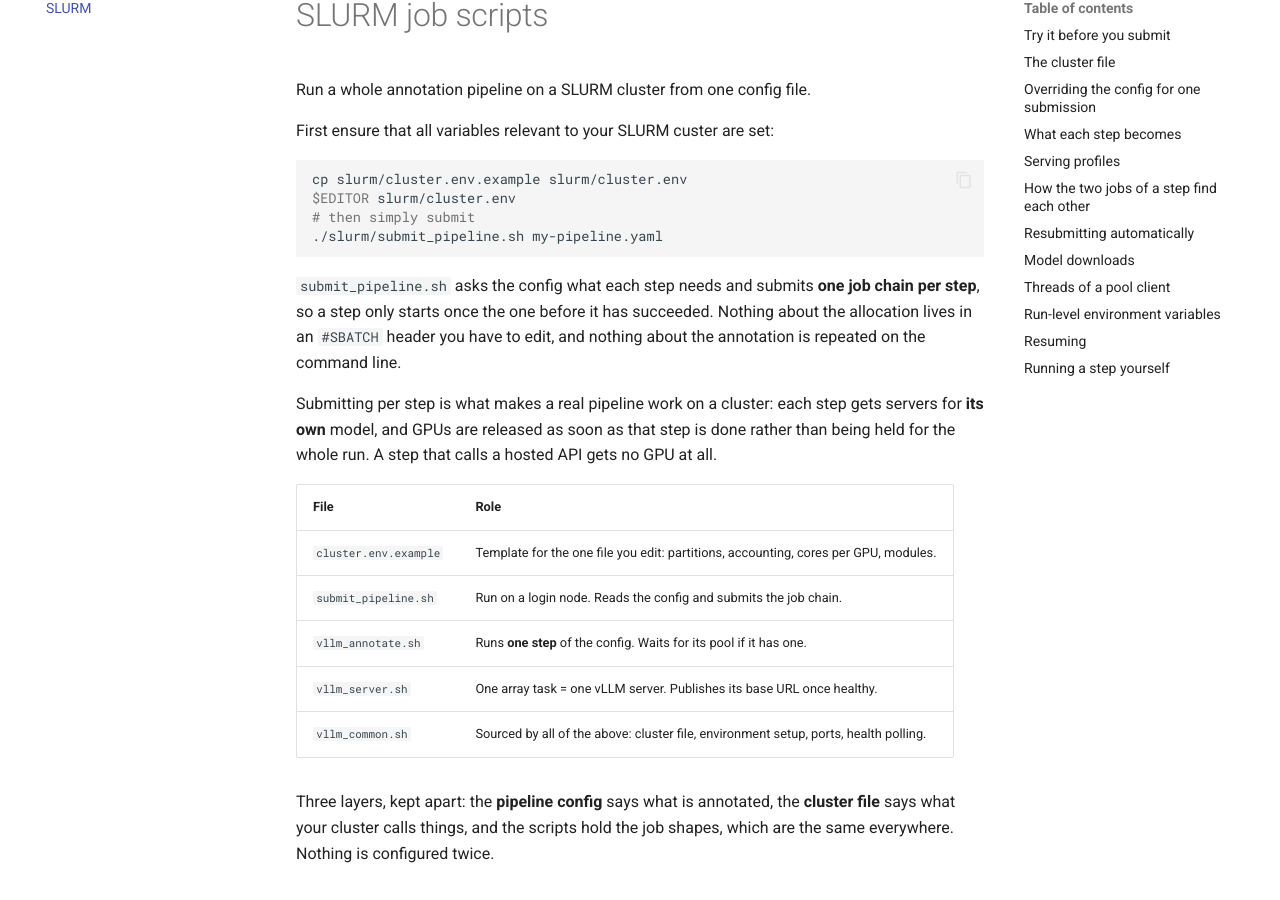
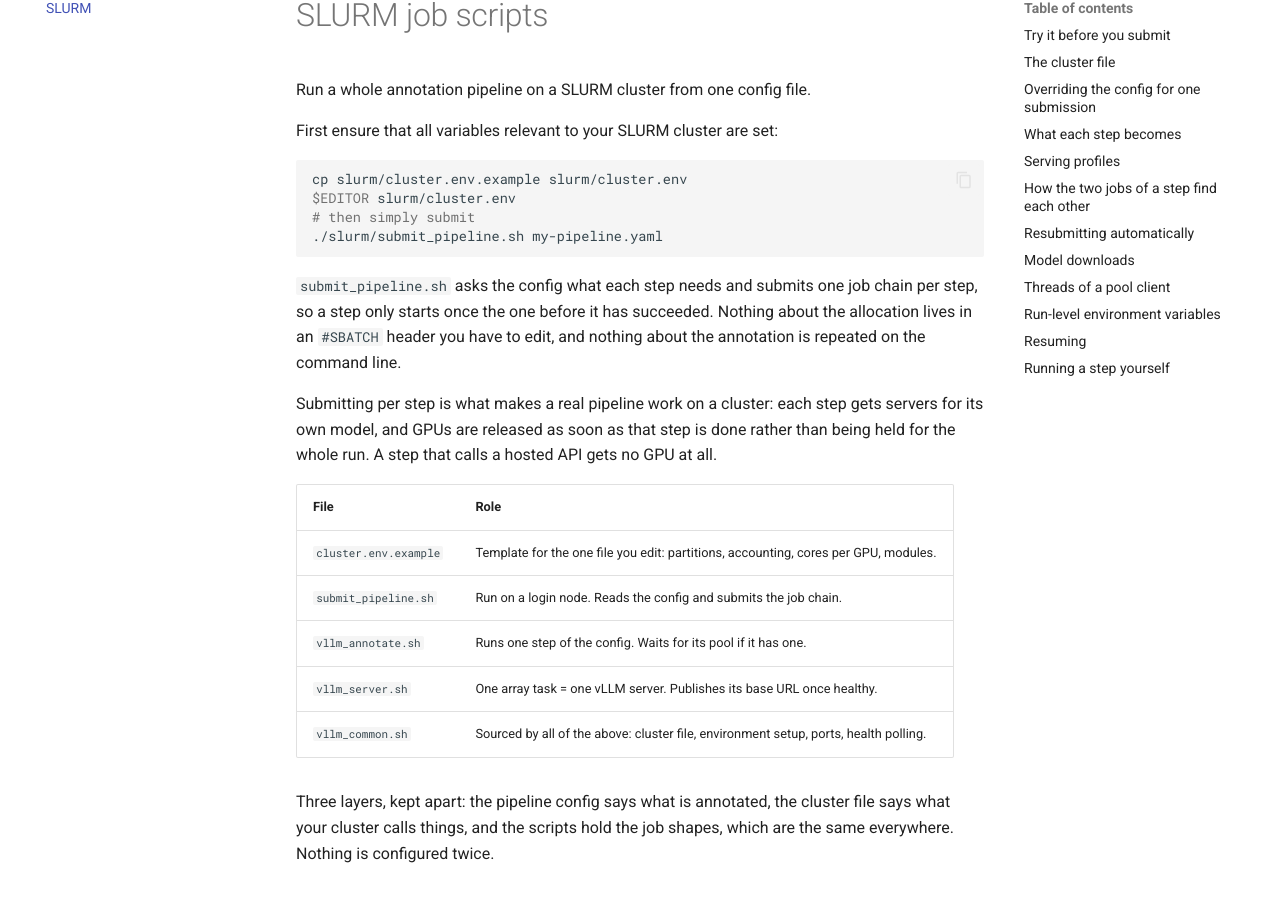
Before and after one commit to BramVanroy/llm-annotator, an MkDocs documentation site: the page built from docs/slurm.md, in a window 1280 px wide and 1400 px high. Shown: the part 151-1051 px from the top of the window. Built offline with MkDocs 1.6.1 and Material for MkDocs 9.7.7, drawn with Linux system fonts in a browser that asks for light colours; comment, search, counter and statistics services are not loaded; the version menu is left out; some of the changed text lies outside the part shown.

Commit message:
Apply the project writing rules to the remaining pages
Replace bold inline list headers, star bullets and dashes in running
text across the pipeline reference, the SLURM guide and the case
studies.

````diff
--- a/case-studies/model-comparison/README.md
+++ b/case-studies/model-comparison/README.md
@@ -152,8 +152,8 @@ It does not work here, for two independent reasons:
   side-by-side columns of one row; `combine.py` wants them stacked as separate
   rows instead.
 - The four stages want four different sampling profiles as well as four
-  different models. That part is no longer a blocker -- `engine:` is per step,
-  and each server job reads its own with `llm-annotate --serve-args` -- but
+  different models. That part is no longer a blocker (`engine:` is per step,
+  and each server job reads its own with `llm-annotate --serve-args`), but
   folding the stages back together would mean every generator step also carrying
   a `rename` map for a column nothing downstream reads side by side.
 
--- a/case-studies/wiki-nl-persona-qa/README.md
+++ b/case-studies/wiki-nl-persona-qa/README.md
@@ -237,18 +237,18 @@ Relative to `case-studies/wiki-nl-persona-qa/outputs/`:
 
 ## Deliberately not done here
 
-- **No article in the training rows.** The article is grounding for generation,
+- No article in the training rows: The article is grounding for generation,
   not context for the trained model. A retrieval-style variant that keeps it as
   a system message is a different dataset; build it by carrying `text` through
   `build_sft.py`.
-- **No deduplication.** Chunks are sampled without replacement, but a long
+- No deduplication: Chunks are sampled without replacement, but a long
   article split into several chunks can end up contributing more than one of
   them, and two personas can still produce near-identical questions about the
   same popular topic. Near-duplicate filtering on the question column belongs
   before training, not here.
-- **One judge, one pass.** Nothing measures how stable the judge's own 1-5
+- One judge, one pass: Nothing measures how stable the judge's own 1-5
   ratings are, so the thresholds are a quality filter, not a calibrated
   measurement. Judging a sample twice would quantify that, at twice the cost.
-- **No model comparison.** `Qwen3.6-35B-A3B-FP8` is assumed fit for the job. To
+- No model comparison: `Qwen3.6-35B-A3B-FP8` is assumed fit for the job. To
   establish that rather than assume it, run `case-studies/model-comparison/` over a
   few hundred articles first.
--- a/slurm/README.md
+++ b/slurm/README.md
@@ -2,7 +2,7 @@
 
 Run a whole annotation pipeline on a SLURM cluster from one config file.
 
-First ensure that all variables relevant to your SLURM custer are set:
+First ensure that all variables relevant to your SLURM cluster are set:
 
 ```sh
 cp slurm/cluster.env.example slurm/cluster.env
@@ -11,13 +11,13 @@ $EDITOR slurm/cluster.env
 ./slurm/submit_pipeline.sh my-pipeline.yaml
 ```
 
-`submit_pipeline.sh` asks the config what each step needs and submits **one job
-chain per step**, so a step only starts once the one before it has succeeded.
+`submit_pipeline.sh` asks the config what each step needs and submits one job
+chain per step, so a step only starts once the one before it has succeeded.
 Nothing about the allocation lives in an `#SBATCH` header you have to edit, and
 nothing about the annotation is repeated on the command line.
 
 Submitting per step is what makes a real pipeline work on a cluster: each step
-gets servers for **its own** model, and GPUs are released as soon as that step is
+gets servers for its own model, and GPUs are released as soon as that step is
 done rather than being held for the whole run. A step that calls a hosted API
 gets no GPU at all.
 
@@ -25,12 +25,12 @@ gets no GPU at all.
 | --- | --- |
 | `cluster.env.example` | Template for the one file you edit: partitions, accounting, cores per GPU, modules. |
 | `submit_pipeline.sh` | Run on a login node. Reads the config and submits the job chain. |
-| `vllm_annotate.sh` | Runs **one step** of the config. Waits for its pool if it has one. |
+| `vllm_annotate.sh` | Runs one step of the config. Waits for its pool if it has one. |
 | `vllm_server.sh` | One array task = one vLLM server. Publishes its base URL once healthy. |
 | `vllm_common.sh` | Sourced by all of the above: cluster file, environment setup, ports, health polling. |
 
-Three layers, kept apart: the **pipeline config** says what is annotated, the
-**cluster file** says what your cluster calls things, and the scripts hold the
+Three layers, kept apart: the pipeline config says what is annotated, the
+cluster file says what your cluster calls things, and the scripts hold the
 job shapes, which are the same everywhere. Nothing is configured twice.
 
 ## Try it before you submit
@@ -99,8 +99,8 @@ line, which wins over the file and reaches the jobs through `--export=ALL`:
 SERVER_TIME=08:00:00 GPU_PARTITION=gpu_h100 ./slurm/submit_pipeline.sh my-pipeline.yaml
 ```
 
-If modules plus a virtualenv do not describe your cluster — conda, a container,
-a wrapper script of your own — define `cluster_setup_env` in the cluster file
+If modules plus a virtualenv do not describe your cluster (conda, a container,
+a wrapper script of your own), define `cluster_setup_env` in the cluster file
 instead. It replaces the environment handling entirely and only has to leave
 `llm-annotate` and `vllm` on `PATH`:
 
@@ -112,7 +112,7 @@ cluster_setup_env() {
 ```
 
 A container works the same way, because `llm-annotate` and `vllm` may be shell
-functions rather than executables. Define them at the **top level** of the
+functions rather than executables. Define them at the top level of the
 cluster file, not inside `cluster_setup_env`: every script sources the cluster
 file, so a top-level function is visible in both job scripts and on the login
 node, where `submit_pipeline.sh` reads the config. A function defined inside
@@ -166,7 +166,7 @@ before any GPU is allocated.
 | `api` | `openai` / `claude` | CPU-only job |
 
 A `vllm_pool` step must name a `model`. It is optional for `provider:
-vllm_online` in general — a client can ask a running server what it serves —
+vllm_online` in general (a client can ask a running server what it serves),
 but a submitter that has to *start* those servers has nothing to ask, so
 `submit_pipeline.sh` rejects such a step on the login node rather than after the
 GPUs have been allocated.
@@ -274,7 +274,7 @@ answers, and the server job retries on the next free port, at most
 
 The client is submitted with one `after:` dependency per element of its server
 array, or-joined (`--dependency=after:1234_1?after:1234_2?...`), which releases
-it as soon as the **first** server has begun. `after:<array-id>` as a whole is
+it as soon as the first server has begun. `after:<array-id>` as a whole is
 satisfied only once *every* element has started, which would leave a ready
 server sitting idle behind pool-mates that are still queued (a per-user GPU
 quota is enough to do this: one server can occupy the whole quota, so the rest
@@ -487,7 +487,7 @@ python scripts/restore_progress_from_hub.py --hub-id user/my-dataset --output-di
 
 ## Running a step yourself
 
-The scripts add nothing the CLI cannot do, so any step can be run by hand — from
+The scripts add nothing the CLI cannot do, so any step can be run by hand, from
 a login node, an interactive session, or your laptop:
 
 ```sh
````
Also changed, not shown: other parts of case-studies/wiki-nl-persona-qa/README.md (+4 -4 lines), other parts of slurm/README.md (+12 -12 lines), docs/pipeline.md (+24 -23 lines).
